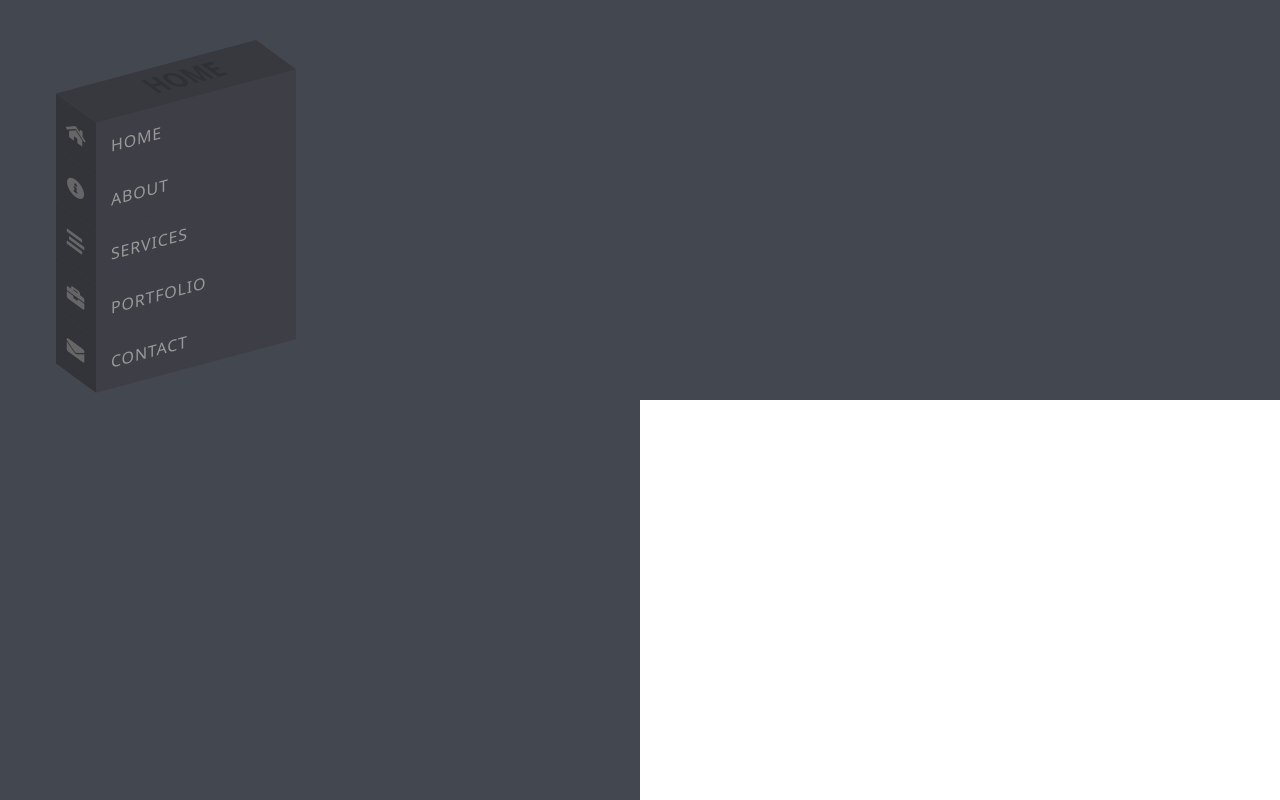
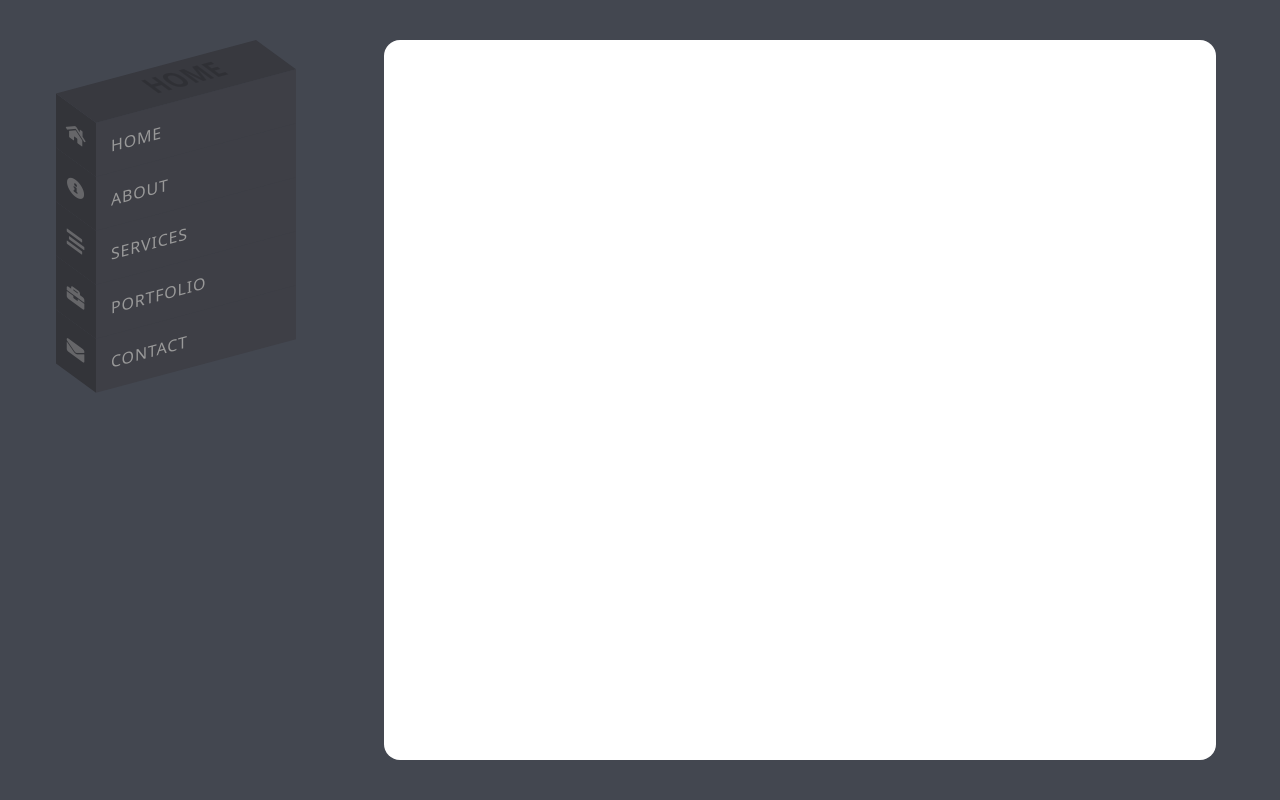
Before and after one commit to JackRosser/My-Portfolio, a plain HTML site: page public/index.html in a window 1280 px wide. Drawn offline with Linux system fonts and the light colour scheme.

Commit message:
positioning correct

```diff
--- a/public/index.html
+++ b/public/index.html
@@ -17,8 +17,8 @@
     <link rel="stylesheet" href="./style.css" />
   </head>
   <body class="bg-[#434750]">
-    <main>
-      <nav id="menu" class="ms-[8rem] top-10 absolute rotate-90 md:rotate-0 md:top-20 md:ms-20 lg:top-[6rem] lg:ms-24">
+    <main class="h-screen">
+      <nav id="menu" class="ms-[8rem] top-10 absolute rotate-90 md:rotate-0 md:top-[30%] md:ms-[15%] lg:top-[6rem] lg:ms-24">
         <ul class="skew-y-[-15deg] relative">
           <li style="--i: 6" data-text="Home">
             <a href="#"
@@ -52,7 +52,9 @@
           </li>
         </ul>
       </nav>
-      <section class="bg-white p-2 absolute bottom-0 w-full h-[60vh] md:h-full md:w-1/2 md:right-0 lg:h-1/2"></section>
+      <section
+        class="bg-white p-2 absolute bottom-0 w-full h-[60vh] md:h-full md:w-1/2 md:right-0 lg:rounded-2xl lg:h-[85vh] lg:mb-[7.5vh] lg:w-[60vw] lg:me-[7.5vw] xl:w-[65vw] xl:h-[90vh] xl:mb-[5vh] xl:me-[5vw]"
+      ></section>
     </main>
     <footer></footer>
     <script src="./script.js"></script>
```
Also changed, not shown: public/style.css.
